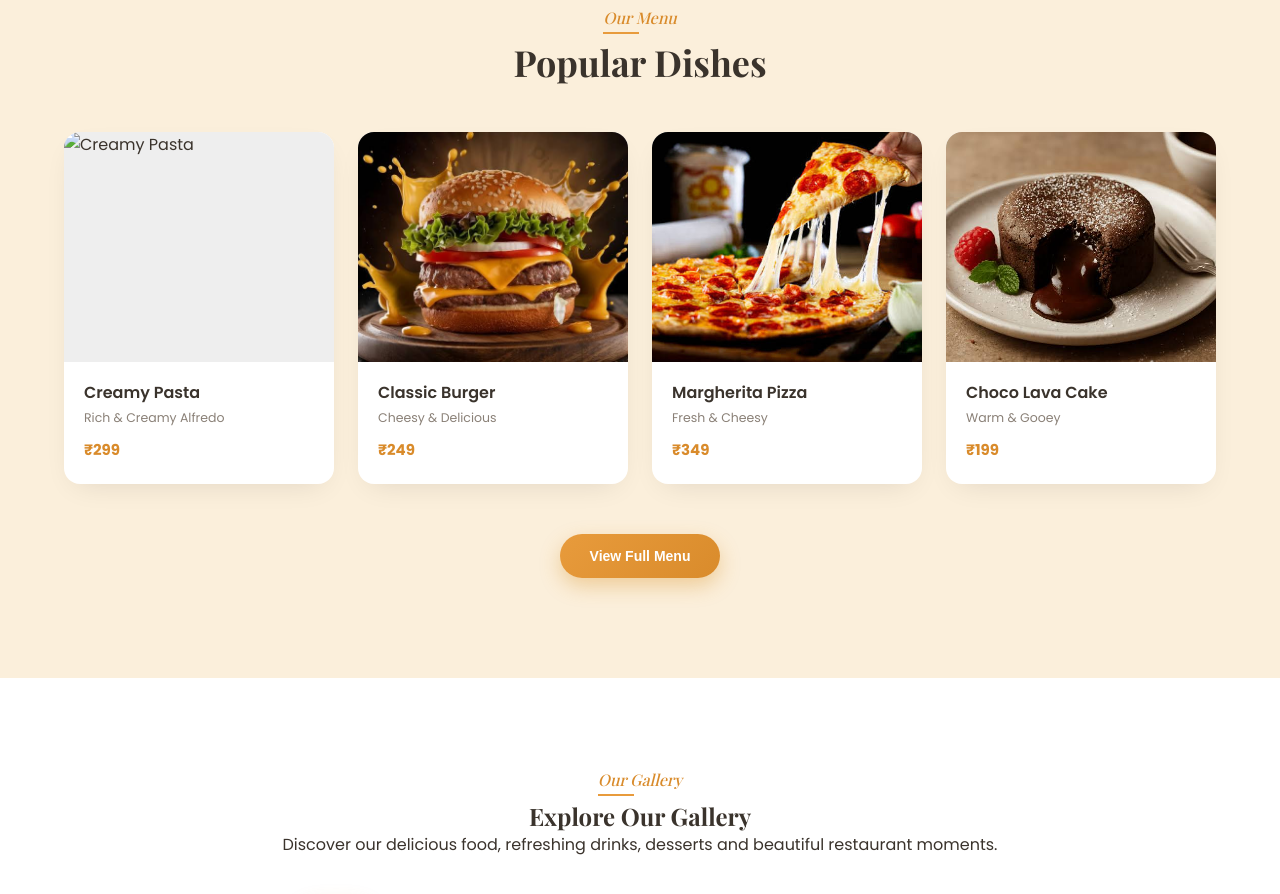
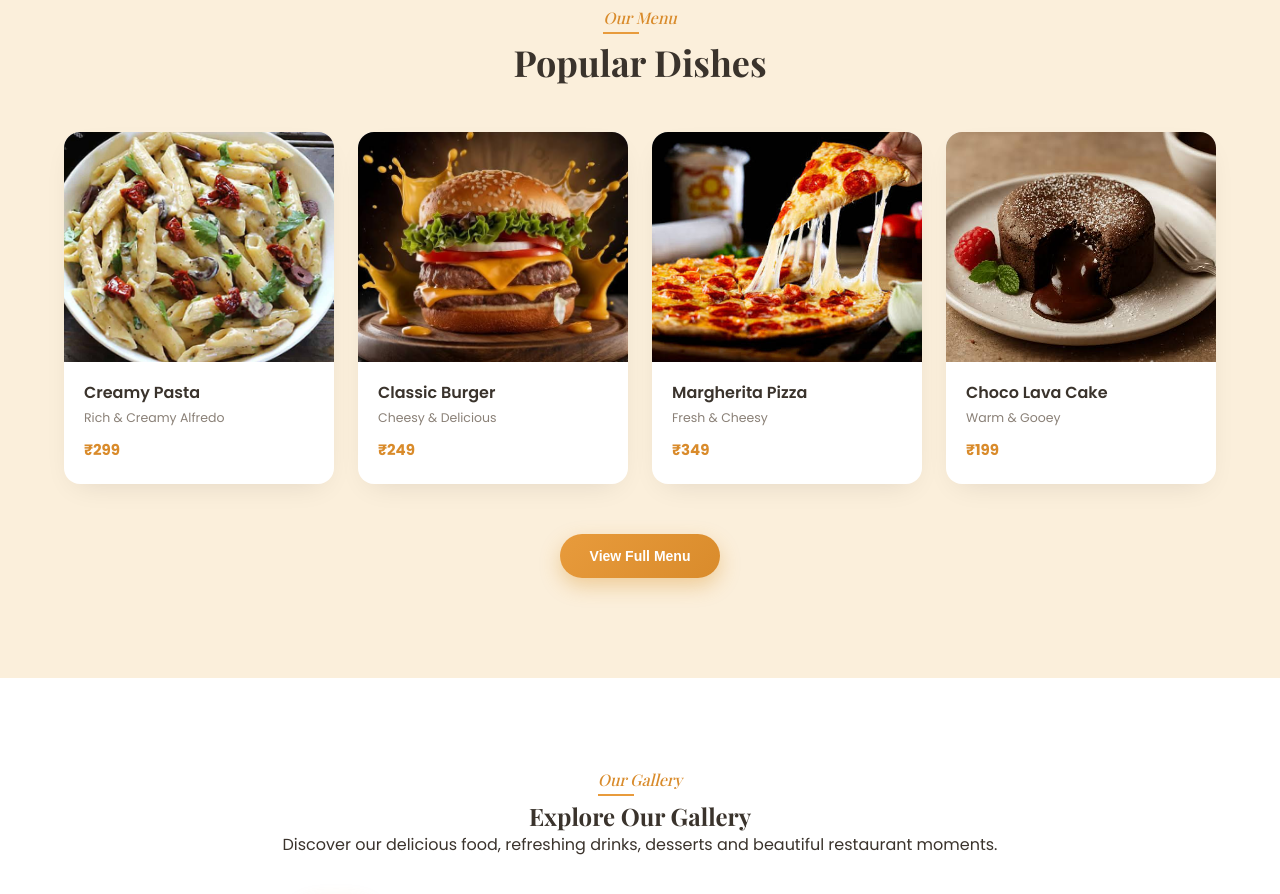
Before and after one commit to manak2413/ranjana_restaurant, a plain HTML site: page index.html in a window 1280 px wide. Shown: the part 1440-2334 px from the top of the page. Drawn offline with nearby package versions, Linux system fonts and the light colour scheme.

Commit message:
Website updated

```diff
--- a/index.html
+++ b/index.html
@@ -129,7 +129,7 @@
 
                 <div class="dish-card">
                     <div class="img-wrap">
-                        <img src="" alt="Creamy Pasta">
+                        <img src="./image/pasta.jpg" alt="Creamy Pasta">
                     </div>
 
                     <div class="dish-info">
```
